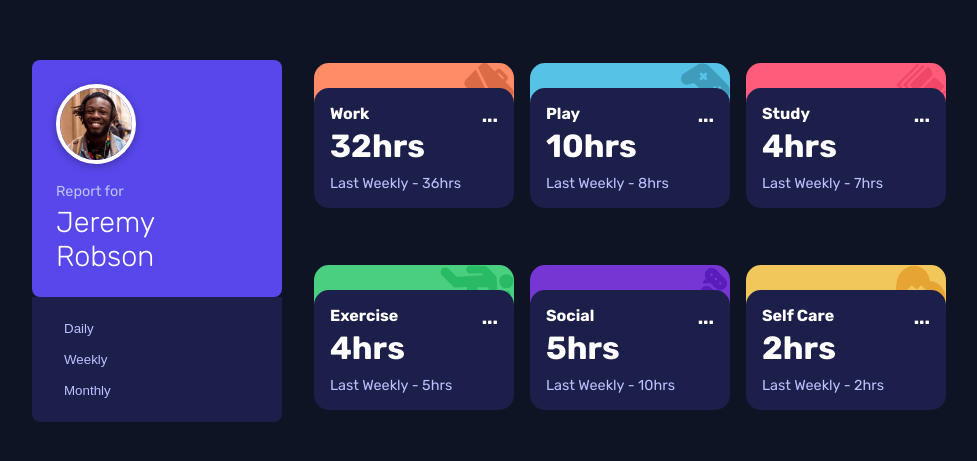
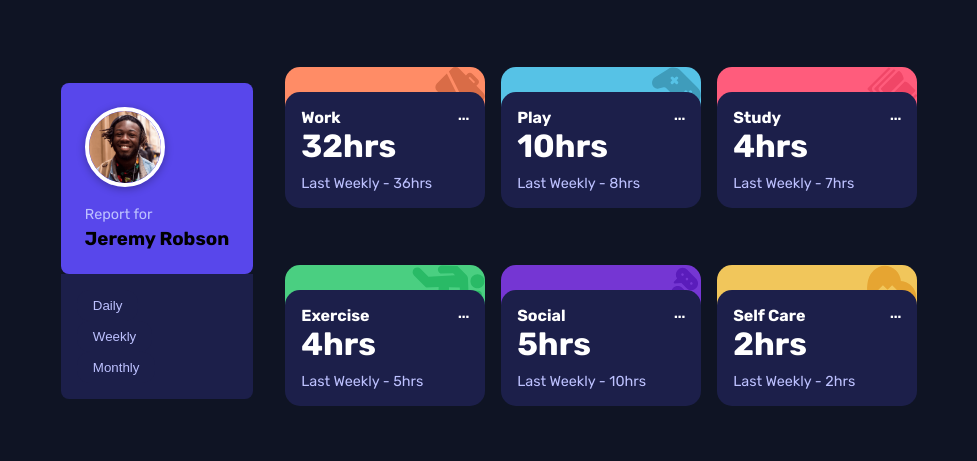
Before and after one commit to Majeedatwahab/time-tracking-dashboard-main, a plain HTML site: page index.html in a window 1280 px wide. Shown: the part 159-620 px from the top of the page, without its empty margins (143-1120 px from the left). Drawn offline with Linux system fonts and the light colour scheme.

Commit message:
minor changes

```diff
--- a/index.html
+++ b/index.html
@@ -39,7 +39,7 @@
         <div class="activity-info">
           <div class="nav">
             <h4>Work</h4>
-            <h3>...</h3>
+            <h5>...</h5>
           </div>
           <div class="hours">
             <h1>32hrs</h1>
@@ -57,7 +57,7 @@
         <div class="activity-info">
           <div class="nav">
             <h4>Play</h4>
-            <h3>...</h3>
+            <h5>...</h5>
           </div>
           <div class="hours">
             <h1>10hrs</h1>
@@ -74,7 +74,7 @@
         <div class="activity-info">
           <div class="nav">
             <h4>Study</h4>
-            <h3>...</h3>
+            <h5>...</h5>
           </div>
           <div class="hours">
             <h1>4hrs</h1>
@@ -91,7 +91,7 @@
         <div class="activity-info">
           <div class="nav">
             <h4>Exercise</h4>
-            <h3>...</h3>
+            <h5>...</h5>
           </div>
           <div class="hours">
             <h1>4hrs</h1>
@@ -108,7 +108,7 @@
         <div class="activity-info">
           <div class="nav">
             <h4>Social</h4>
-            <h3>...</h3>
+            <h5>...</h5>
           </div>
           <div class="hours">
             <h1>5hrs</h1>
@@ -126,7 +126,7 @@
         <div class="activity-info">
           <div class="nav">
             <h4>Self Care</h4>
-            <h3>...</h3>
+            <h5>...</h5>
           </div>
           <div class="hours">
             <h1>2hrs</h1>
--- a/style.css
+++ b/style.css
@@ -50,7 +50,7 @@ body {
   margin: 5px 0;
   color: hsl(236, 100%, 87%);
 }
-.profile-card h3 {
+.profile-card h5 {
   font-size: 1.8rem;
   font-weight: lighter;
   margin: 0;
```
